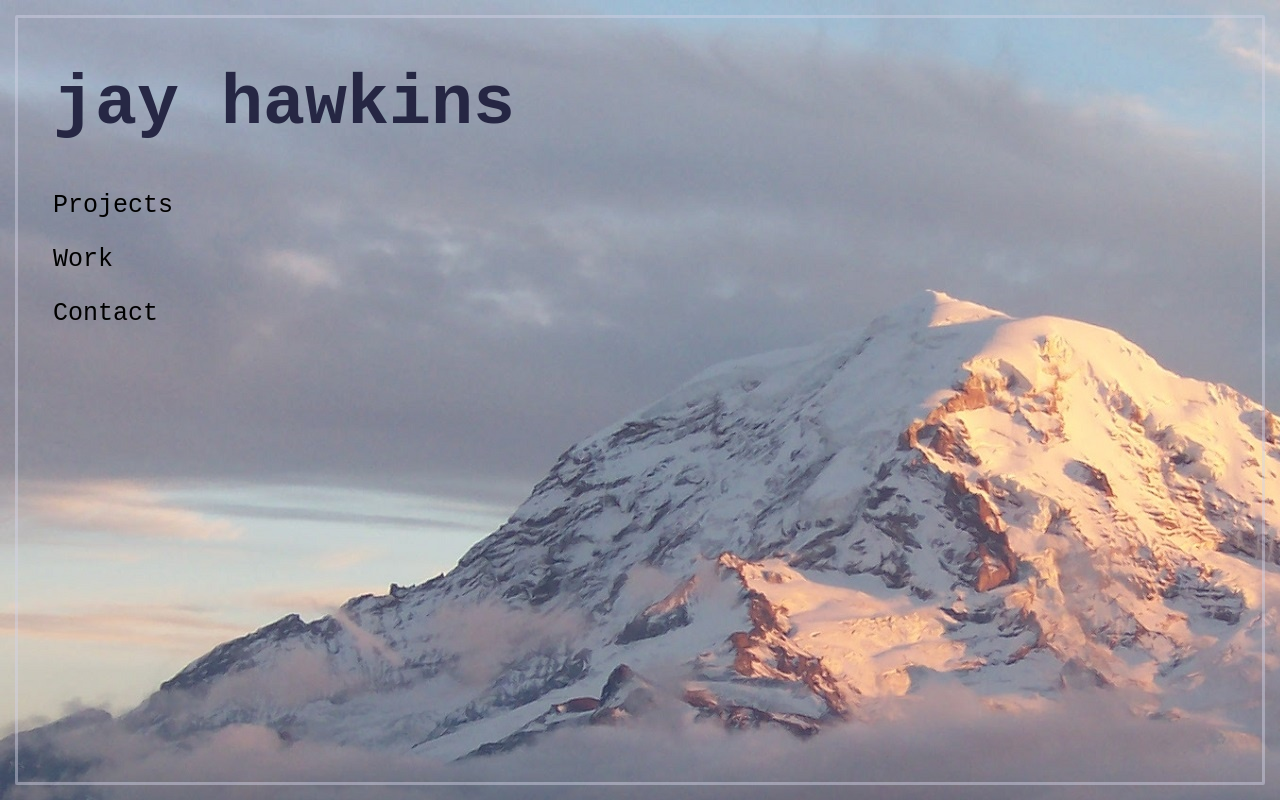
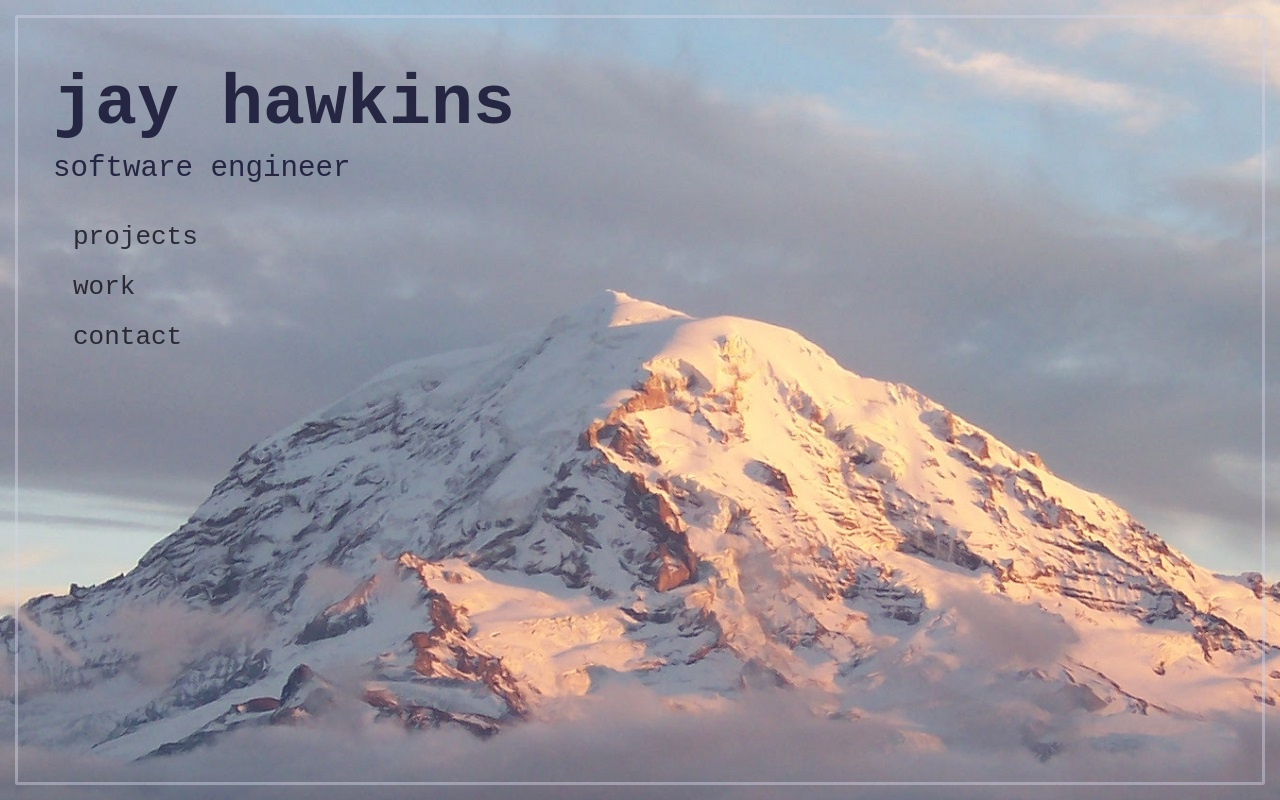
Before and after one commit to JayHawkinsMTU/portfolio-legacy, a website: page index.html in a window 1280 px wide. Drawn offline with Linux system fonts and the light colour scheme.

Commit message:
homepage adjustments

```diff
--- a/index.html
+++ b/index.html
@@ -6,12 +6,13 @@
 
     <body>
         <header>
-            <h1>jay hawkins</h1>
+            <h1 style="margin-bottom: 3px">jay hawkins</h1>
+            <p style="margin-top: 3px"><small>software engineer</small></p>
         </header>
         <nav>
-            <p class="navitem">Projects</p>
-            <p class="navitem">Work</p>
-            <p class="navitem">Contact</p>
+            <p class="navitem">projects</p>
+            <p class="navitem">work</p>
+            <p class="navitem">contact</p>
         </nav>
     </body>
 </html>
--- a/style/home.css
+++ b/style/home.css
@@ -6,6 +6,7 @@ body {
     border-style: solid;
     height: calc(100vh - 30px); /* Subtract total margin (top + bottom) */
     background-image: url(/assets/images/rainier_pd.jpg);
+    background-position-x: center;
     font-family: monospace;
     padding-left: 35px;
 }
@@ -16,13 +17,17 @@ header {
 }
 
 nav {
-    font-size: 25px;
+    font-size: xx-large;
 }
 
 .navitem {
-    transition: font-size 0.3s ease;
+    color: rgba(30, 30, 40, 0.9);
+    margin: 20px;
+    transition: font-size 0.3s;
+    cursor: pointer;
+    width: fit-content;
 }
 
 .navitem:hover {
-    font-size: 30px;
+    font-size: larger;
 }
```
